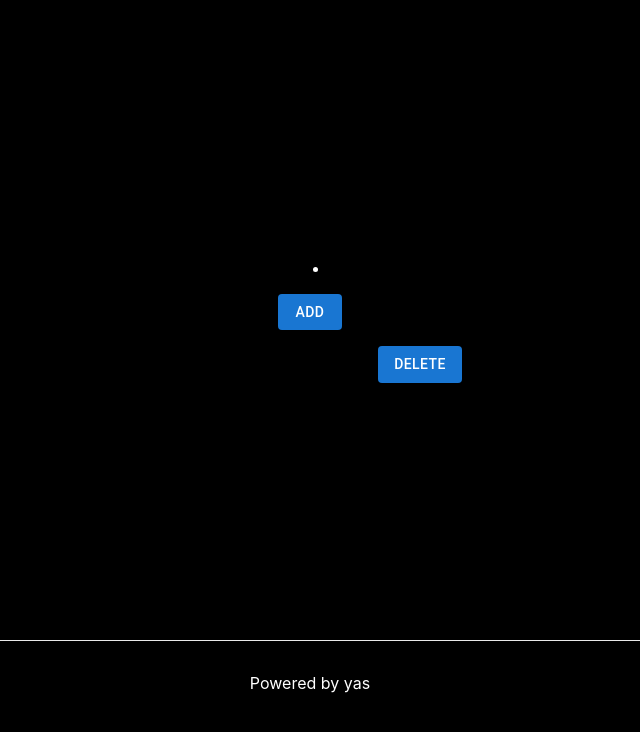
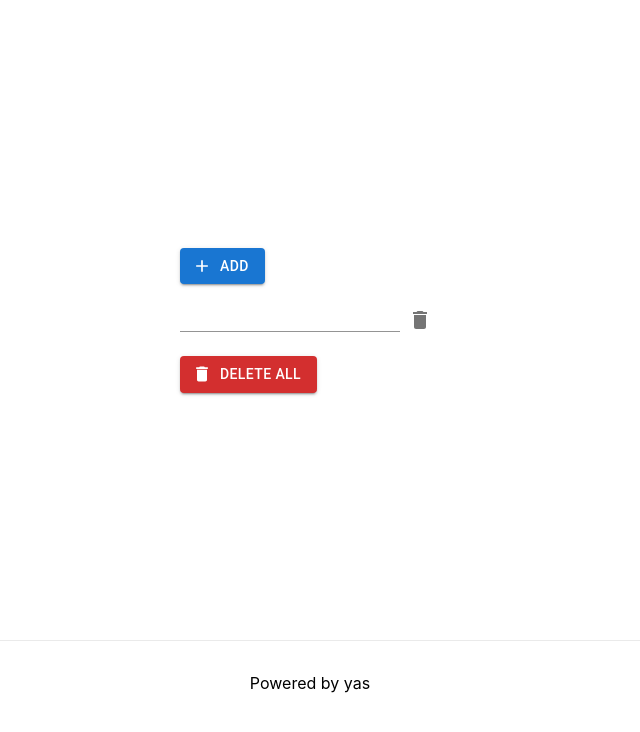
Before and after one commit to dot-yas/todo, a Next.js app: page / in a window 1280 px wide. Both pictures are taken after a click on the button "ADD". Shown: the top 732 px of the page, without its empty margins (330-970 px from the left). Built offline with nearby package versions, Linux system fonts and the light colour scheme.

Commit message:
見た目変更

```diff
--- a/package.json
+++ b/package.json
@@ -11,6 +11,7 @@
   "dependencies": {
     "@emotion/react": "^11.10.5",
     "@emotion/styled": "^11.10.5",
+    "@mui/icons-material": "^5.11.0",
     "@mui/material": "^5.10.17",
     "@types/node": "18.11.14",
     "@types/react": "18.0.26",
--- a/pages/index.tsx
+++ b/pages/index.tsx
@@ -1,27 +1,51 @@
-import Head from 'next/head'
-import styles from '../styles/Home.module.css'
-import Button from '@mui/material/Button';
-import TextField from '@mui/material/TextField';
-import { useState } from "react";
+import Head from "next/head"
+import styles from "../styles/Home.module.css"
+import Button from "@mui/material/Button"
+import IconButton from "@mui/material/IconButton"
+import AddIcon from "@mui/icons-material/Add"
+import DeleteIcon from "@mui/icons-material/Delete"
+import TextField from "@mui/material/TextField"
+import Stack from "@mui/material/Stack"
+import Dialog from "@mui/material/Dialog"
+import DialogActions from "@mui/material/DialogActions"
+import DialogTitle from "@mui/material/DialogTitle"
+import { useState } from "react"
 
 export default function Home() {
-
   const [todos, setTodos] = useState<string[]>([])
+  const [open, setOpen] = useState(false)
 
   const addTodo = () => {
-    setTodos([...todos, ""]);
-  };
+    if (todos.includes("")) {
+      return
+    } else {
+      setTodos([...todos, ""])
+    }
+  }
 
   const editTodo = (insertIndex: number, newValue: string) => {
     setTodos((prevTodos) =>
-      prevTodos.map((value, index) => (index == insertIndex ? newValue : value))
+      prevTodos.map((value, index) =>
+        index === insertIndex ? newValue : value
+      )
     )
   }
 
   const deleteTodo = (deleteIndex: number) => {
-    setTodos((prevTodos) =>
-      prevTodos.filter((value, index) => index != deleteIndex)
-    )
+    setTodos(() => todos.filter((value, index) => index !== deleteIndex))
+  }
+
+  const deleteAll = () => {
+    setOpen(false)
+    setTodos([])
+  }
+
+  const handleClickOpen = () => {
+    setOpen(true)
+  }
+
+  const handleClose = () => {
+    setOpen(false)
   }
 
   return (
@@ -33,28 +57,63 @@ export default function Home() {
       </Head>
 
       <main className={styles.main}>
+        <Stack spacing={2}>
+          <div>
+            <Button
+              startIcon={<AddIcon />}
+              variant="contained"
+              onClick={addTodo}
+            >
+              Add
+            </Button>
+          </div>
 
-        <ul>
-        {todos.map((todo) => (
-          <li key={todo}>{todo}</li>
-        ))}
-        </ul>
+          {todos.map((todo, index) => (
+            <div className={styles.text_line} key={index}>
+              <TextField
+                label=""
+                variant="standard"
+                value={todo}
+                onChange={(e) => editTodo(index, e.target.value)}
+              />
+              <IconButton aria-label="delete" onClick={() => deleteTodo(index)}>
+                <DeleteIcon />
+              </IconButton>
+            </div>
+          ))}
 
-        <div>
-          <Button variant="contained" onClick={addTodo}>Add</Button>
-        </div>
+          <div>
+            <Button
+              startIcon={<DeleteIcon />}
+              variant="contained"
+              color="error"
+              onClick={handleClickOpen}
+            >
+              Delete All
+            </Button>
+          </div>
+        </Stack>
 
-        {todos.map((todo, index) => (
-          <div className={styles.text_line} key={index}>
-            <TextField className={styles.text_field} id="text_field" label="" variant="standard" onChange={e => editTodo(index, e.target.value) }/>
-            <Button variant="contained" onClick={() => deleteTodo(index)}>delete</Button>
-          </div>
-        ))}
+        <Dialog
+          open={open}
+          onClose={handleClose}
+          aria-labelledby="alert-dialog-title"
+          aria-describedby="alert-dialog-description"
+        >
+          <DialogTitle id="alert-dialog-title">
+            {"すべて削除しますか？"}
+          </DialogTitle>
+
+          <DialogActions>
+            <Button onClick={handleClose} autoFocus>Cancel</Button>
+            <Button onClick={deleteAll}>
+              OK
+            </Button>
+          </DialogActions>
+        </Dialog>
       </main>
 
-      <footer className={styles.footer}>
-          Powered by {'yas'}
-      </footer>
+      <footer className={styles.footer}>Powered by {"yas"}</footer>
     </div>
   )
 }
--- a/styles/Home.module.css
+++ b/styles/Home.module.css
@@ -10,15 +10,6 @@
   flex-direction: column;
   justify-content: center;
   align-items: center;
-
-}
-
-.text_field {
-  padding: 0 1rem 0 0;
-}
-
-.text_line {
-  margin: 1rem;
 }
 
 .footer {
--- a/styles/globals.css
+++ b/styles/globals.css
@@ -14,13 +14,3 @@ a {
 * {
   box-sizing: border-box;
 }
-
-@media (prefers-color-scheme: light) {
-  html {
-    color-scheme: light;
-  }
-  body {
-    color: white;
-    background: black;
-  }
-}
```
Also changed, not shown: 1 other file (tests, documents, lock files or other folders).
